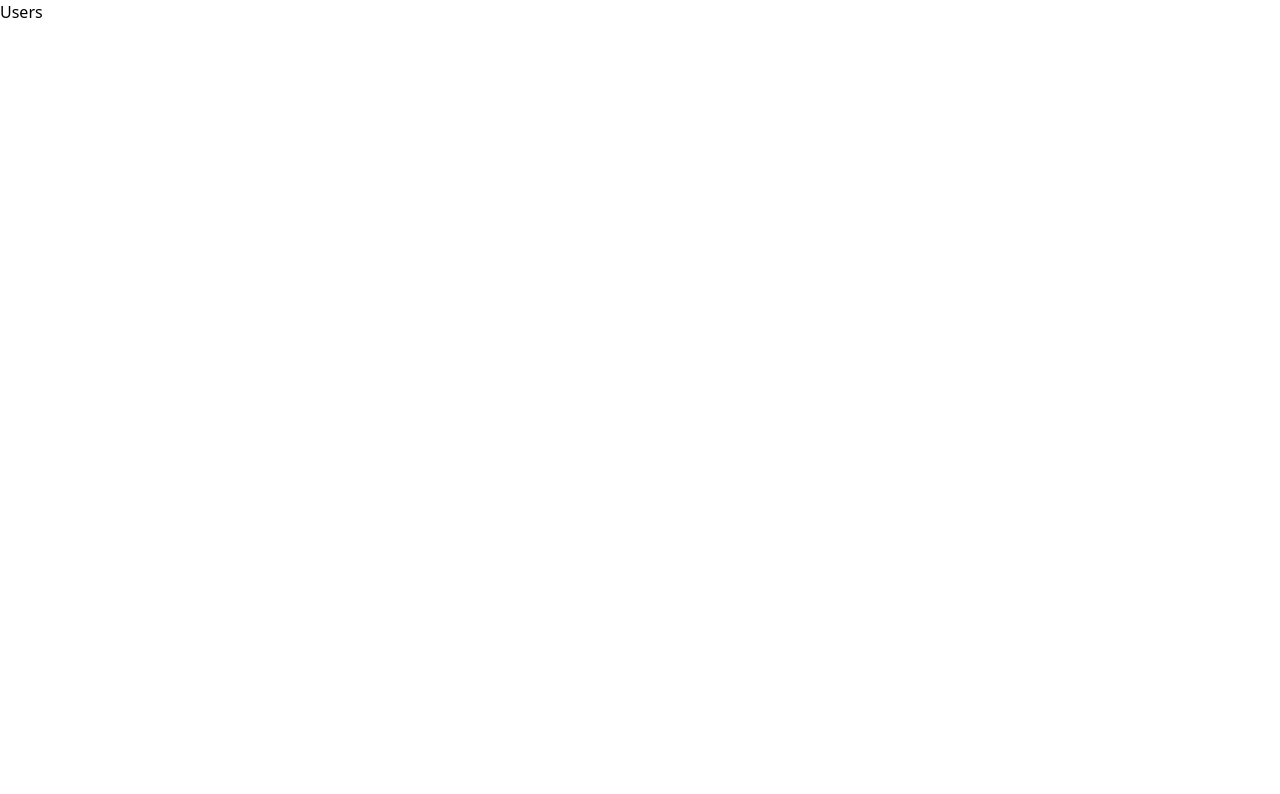
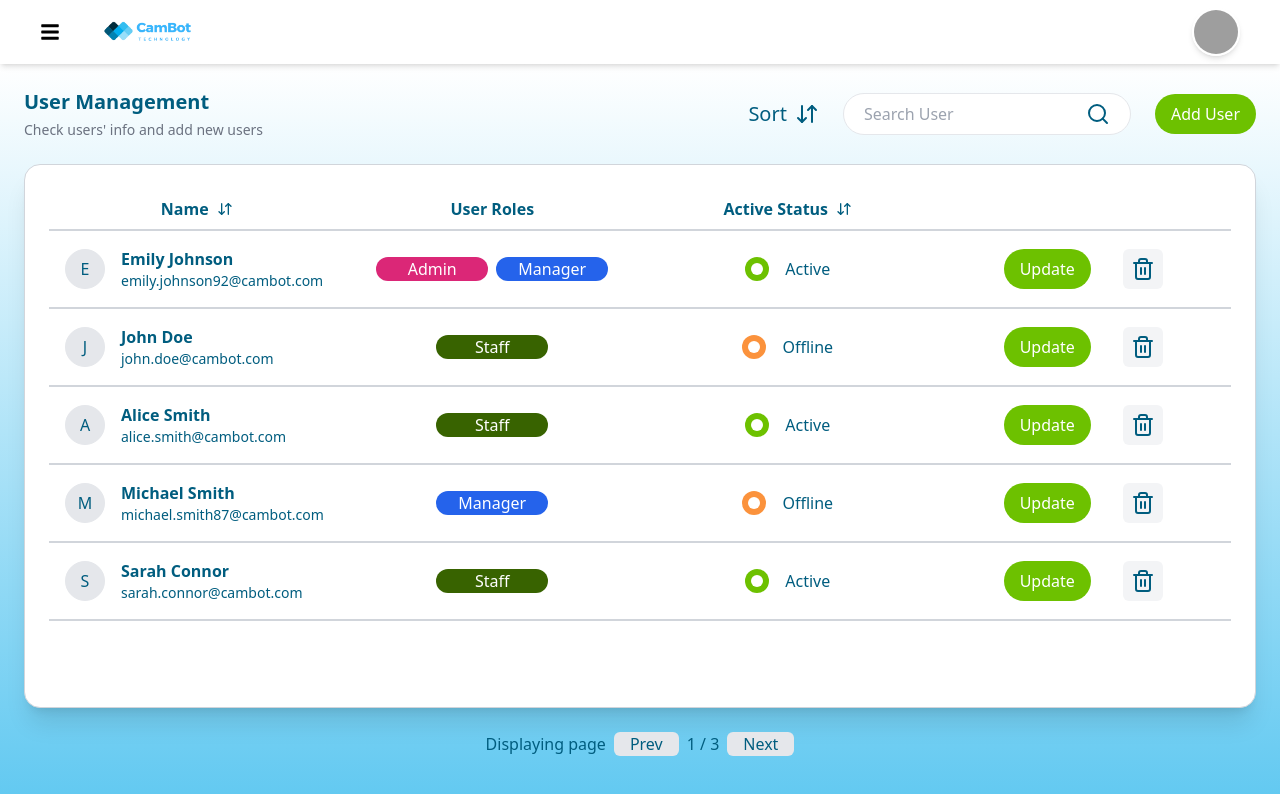
Before and after one commit to Thyda-Chan/MVP-Group1-Cambot-Frontend, a Next.js app: page /users in a window 1280 px wide. Shown: the top 794 px of the page. Built offline with nearby package versions, Linux system fonts and the light colour scheme; grey boxes are pictures that could not be loaded.

Commit message:
update /users page

```diff
--- a/src/app/documents/page.tsx
+++ b/src/app/documents/page.tsx
@@ -8,7 +8,7 @@ import Button from "./components/Button";
 import { useState } from "react";
 import { useSubmission } from "../upload/components/SubmissionContext";
 import pdfImg from "@/public/Assets_Images/pdf1.png";
-import Upload from "../upload/page";
+import Upload from "../upload/Upload";
 
 interface Document {
   id: number;
@@ -178,7 +178,7 @@ const DocumentBox = ({
         </div>
       </div>
       <div className="flex-1 gap-2 flex justify-end">
-        <button className="px-4 py-2 mr-6 bg-green text-white rounded-md">
+        <button className="px-4 py-2 mr-6 bg-green text-white rounded-3xl">
           Update
         </button>
         <button className="p-2 bg-gray-100 rounded-md">
--- a/src/app/users/page.tsx
+++ b/src/app/users/page.tsx
@@ -1,5 +1,294 @@
-import React from "react";
+"use client";
+import Header from "@/components/chatbot/header";
+import React, { useState } from "react";
+import { ArrowDownUp, Search, Trash2 } from "lucide-react";
+
+const USERS_PER_PAGE = 5;
 
 export default function Users() {
-  return <div>Users</div>;
+  const [users, setUsers] = useState([
+    {
+      id: 1,
+      name: "Emily Johnson",
+      email: "emily.johnson92@cambot.com",
+      roles: ["Admin", "Manager"],
+      status: "Active",
+    },
+    {
+      id: 2,
+      name: "John Doe",
+      email: "john.doe@cambot.com",
+      roles: ["Staff"],
+      status: "Offline",
+    },
+    {
+      id: 3,
+      name: "Alice Smith",
+      email: "alice.smith@cambot.com",
+      roles: ["Staff"],
+      status: "Active",
+    },
+    {
+      id: 4,
+      name: "Michael Smith",
+      email: "michael.smith87@cambot.com",
+      roles: ["Manager"],
+      status: "Offline",
+    },
+    {
+      id: 5,
+      name: "Sarah Connor",
+      email: "sarah.connor@cambot.com",
+      roles: ["Staff"],
+      status: "Active",
+    },
+    {
+      id: 6,
+      name: "David Lee",
+      email: "david.lee@cambot.com",
+      roles: ["Staff"],
+      status: "Offline",
+    },
+    {
+      id: 7,
+      name: "Emma Watson",
+      email: "emma.watson@cambot.com",
+      roles: ["Staff"],
+      status: "Active",
+    },
+    {
+      id: 8,
+      name: "Robert Brown",
+      email: "robert.brown@cambot.com",
+      roles: ["Manager"],
+      status: "Offline",
+    },
+    {
+      id: 9,
+      name: "Sophia Miller",
+      email: "sophia.miller@cambot.com",
+      roles: ["Staff"],
+      status: "Active",
+    },
+    {
+      id: 10,
+      name: "James Anderson",
+      email: "james.anderson@cambot.com",
+      roles: ["Staff"],
+      status: "Offline",
+    },
+    {
+      id: 11,
+      name: "Olivia Rodrigo",
+      email: "olivia.rodrigo@cambot.com",
+      roles: ["Admin"],
+      status: "Active",
+    },
+    {
+      id: 12,
+      name: "William White",
+      email: "william.white@cambot.com",
+      roles: ["Manager"],
+      status: "Offline",
+    },
+  ]);
+
+  const [currentPage, setCurrentPage] = useState(1);
+  const totalPage = Math.ceil(users.length / USERS_PER_PAGE);
+  const indexOfFirstUser = (currentPage - 1) * USERS_PER_PAGE;
+  const [searchQuery, setSearchQuery] = useState("");
+
+  const filteredUsers = users.filter((user) =>
+    user.name.toLowerCase().includes(searchQuery.toLowerCase())
+  );
+
+  const displayedUsers = filteredUsers.slice(
+    indexOfFirstUser,
+    indexOfFirstUser + USERS_PER_PAGE
+  );
+
+  const deleteUser = (id: number) => {
+    setUsers((prevUsers) => prevUsers.filter((user) => user.id !== id));
+  };
+
+  const isActive = (user: { status: string }) => {
+    return user.status.toLowerCase() === "active"
+      ? "bg-green"
+      : "bg-orange-400";
+  };
+
+  const userRoles = (role: string) => {
+    switch (role.toLowerCase()) {
+      case "admin":
+        return "bg-pink-600";
+      case "manager":
+        return "bg-blue-600";
+      case "staff":
+        return "bg-[#386300]";
+      default:
+        return "bg-[#386300]";
+    }
+  };
+
+  const [sortOrder, setSortOrder] = useState<"asc" | "desc">("asc");
+  const [sortBy, setSortBy] = useState<string>("name");
+
+  const sortUsers = (p: string) => {
+    const sortedUsers = [...filteredUsers].sort((a, b) => {
+      if (sortBy === "name") {
+        return sortOrder === "asc"
+          ? a.name.localeCompare(b.name)
+          : b.name.localeCompare(a.name);
+      } else if (sortBy === "status") {
+        const statusA = a.status.toLowerCase() === "active" ? 1 : 0;
+        const statusB = b.status.toLowerCase() === "active" ? 1 : 0;
+        return sortOrder === "asc" ? statusB - statusA : statusA - statusB;
+      }
+      return 0;
+    });
+
+    setUsers(sortedUsers);
+    setSortBy(p);
+    setSortOrder(sortOrder === "asc" ? "desc" : "asc");
+  };
+
+  return (
+    <div>
+      <Header />
+      <div className="min-h-[calc(100vh-64px)] min-w-full p-6 space-y-6 text-primary bg-gradient-to-b from-white to-[#62C9F1]">
+        <div className="flex items-center justify-between">
+          <div className="flex flex-col gap-1">
+            <h1 className="text-xl font-semibold">User Management</h1>
+            <p className="text-gray-500 text-sm">
+              Check users' info and add new users
+            </p>
+          </div>
+          <div className="flex items-center gap-6">
+            <button className="flex items-center gap-2">
+              <div className="text-xl">Sort</div>
+              <ArrowDownUp />
+            </button>
+            <div className="flex justify-between py-2 px-5 border rounded-3xl w-72 gap-2 bg-white focus:outline">
+              <input
+                type="search"
+                placeholder="Search User"
+                value={searchQuery}
+                onChange={(e) => setSearchQuery(e.target.value)}
+                className="focus:outline-none w-full"
+              />
+
+              <button>
+                <Search />
+              </button>
+            </div>
+            <UserButton />
+          </div>
+        </div>
+        <div className="min-h-[68vh] text-primary flex flex-col bg-white shadow-xl border border-gray-300 rounded-2xl p-6 w-full">
+          {/* Header Row */}
+          <div className="grid grid-cols-4 w-full py-2 font-semibold border-b-2 border-gray-300 text-center">
+            <button
+              onClick={() => sortUsers("name")}
+              className="flex items-center justify-center gap-2"
+            >
+              <div>Name</div>
+              <ArrowDownUp size={16} />
+            </button>
+            <div>User Roles</div>
+            <button
+              onClick={() => sortUsers("status")}
+              className="flex items-center justify-center gap-2"
+            >
+              <div>Active Status</div>
+              <ArrowDownUp size={16} />
+            </button>
+          </div>
+          {/* User List */}
+          <div>
+            {displayedUsers.map((user, index) => (
+              <div
+                key={user.id}
+                className="grid grid-cols-4 w-full py-4 items-center border-b-2 border-gray-300 text-center"
+              >
+                <div className="flex items-center justify-start">
+                  <div className="w-10 h-10 mx-4 border bg-gray-200 rounded-full flex justify-center items-center">
+                    {user.name[0]}
+                  </div>
+                  <div className="flex flex-col text-left">
+                    <div className="font-semibold">{user.name}</div>
+                    <div className="text-sm">{user.email}</div>
+                  </div>
+                </div>
+
+                <div className="flex flex-wrap gap-2 justify-center">
+                  {user.roles.map((role, index) => (
+                    <div
+                      key={index}
+                      className={`w-28 px-4 text-white rounded-3xl ${userRoles(
+                        role
+                      )}`}
+                    >
+                      {role}
+                    </div>
+                  ))}
+                </div>
+
+                <div className="flex gap-x-4 justify-center">
+                  <div
+                    className={`${isActive(
+                      user
+                    )} rounded-full w-6 flex justify-center items-center`}
+                  >
+                    <div className="bg-white rounded-full w-3 h-3"></div>
+                  </div>
+                  <div>{user.status}</div>
+                </div>
+
+                <div className="flex justify-center gap-8">
+                  <button className="px-4 py-2 bg-green text-white rounded-3xl">
+                    Update
+                  </button>
+                  <button
+                    onClick={() => deleteUser(user.id)}
+                    className="p-2 bg-gray-100 rounded-md"
+                  >
+                    <Trash2 />
+                  </button>
+                </div>
+              </div>
+            ))}
+          </div>
+        </div>
+
+        <div className="flex justify-center items-center gap-2">
+          <div>Displaying page</div>
+          <button
+            onClick={() => setCurrentPage((prev) => Math.max(prev - 1, 1))}
+            className="px-4 bg-gray-200 rounded-md"
+          >
+            Prev
+          </button>
+          <span>
+            {currentPage} / {totalPage}
+          </span>
+          <button
+            onClick={() =>
+              setCurrentPage((prev) => Math.min(prev + 1, totalPage))
+            }
+            className="px-4 bg-gray-200 rounded-md"
+          >
+            Next
+          </button>
+        </div>
+      </div>
+    </div>
+  );
 }
+
+const UserButton = () => {
+  return (
+    <button className="bg-green hover:bg-[#4a7412] text-white rounded-3xl px-4 py-2">
+      Add User
+    </button>
+  );
+};
--- a/src/components/chatbot/sidebar.tsx
+++ b/src/components/chatbot/sidebar.tsx
@@ -31,7 +31,7 @@ const Sidebar: React.FC<SidebarProps> = ({ isOpen, toggleSidebar }) => {
             <Link href={"/documents"}>Documents</Link>
           </li>
           <li>
-            <Link href={"/upload"}>Upload</Link>
+            <Link href={"/users"}>Users Management</Link>
           </li>
         </ul>
       </div>
--- a/src/components/chatbot/userprofilebox.tsx
+++ b/src/components/chatbot/userprofilebox.tsx
@@ -50,7 +50,9 @@ const UserAreaSelectBox = () => {
       {/* Background overlay when dropdown is open */}
       <div
         onClick={() => setOpen(false)}
-        className={`bg-gray-100 fixed inset-0 opacity-50 z-0 ${open ? "block" : "hidden"}`}
+        className={`bg-gray-100 fixed inset-0 opacity-50 z-0 ${
+          open ? "block" : "hidden"
+        }`}
       ></div>
     </>
   );
```
Also changed, not shown: src/app/upload/Upload.tsx (renamed from src/app/upload/page.tsx).
